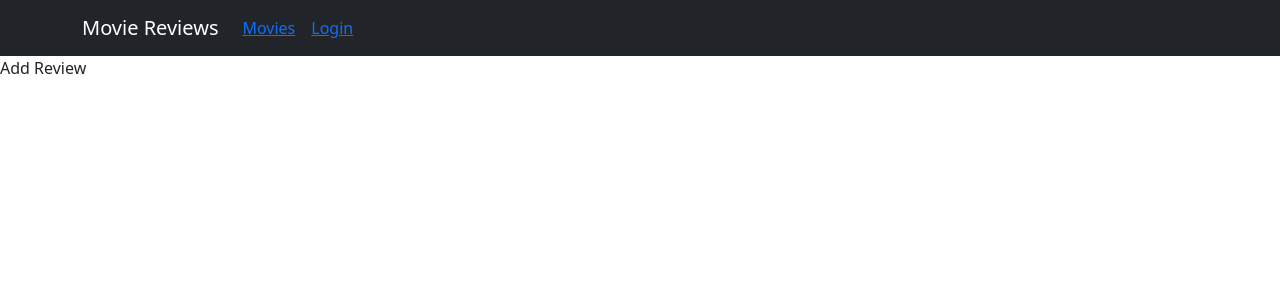
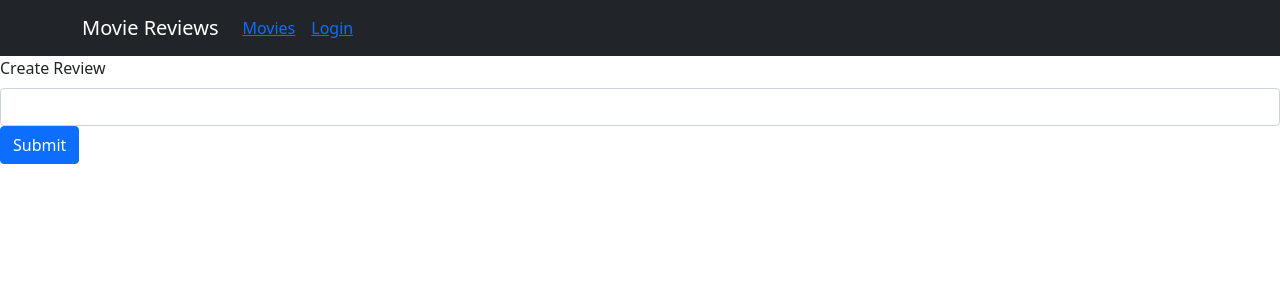
Before and after one commit to JDixon1995/JDixon1995-MovieReviewAppFrontEnd, a React (Create React App) app: page /movies/1/review in a window 1280 px wide. Shown: the top 300 px of the page. Built offline with nearby package versions, Linux system fonts and the light colour scheme.

Commit message:
wrote AddReview component.

```diff
--- a/src/components/add-review.js
+++ b/src/components/add-review.js
@@ -1,8 +1,61 @@
-import React from 'react';
+import React, { useState } from 'react'
+import MovieDataService from "../services/movies"
+import { Link } from 'react-router-dom'
+import Form from 'react-bootstrap/Form'
+import Button from 'react-bootstrap/Button'
 
-const AddReview = () => {
+const AddReview = (props) => {
+
+  let editing = false
+  let initialReviewState = ''
+
+  const [ review, setReview ] = useState(initialReviewState)
+  //keeps track if review is submitted
+  const [ submitted, setSubmitted ] = useState(false)
+
+  const onChangeReview = e => {
+    const review = e.target.value
+    setReview(review)
+  }
+
+  const saveReview = () => {
+    var data = {
+      review: review,
+      name: props.user.name,
+      user_id: props.user.id,
+      movie_id: props.match.params.id
+    }
+
+    MovieDataService.createReview(data)
+    .then(response => {
+      setSubmitted(true)
+    })
+    .catch(e => {
+      console.log(e)
+    })
+  }
+
   return <div>
-      Add Review
+      {submitted ? (
+        <div>
+          <h4>Review submitted successfully</h4>
+          <Link to={"/movies/"+props.match.params.id}>Back to Movie</Link>
+        </div>
+      ) : (
+        <Form>
+          <Form.Group>
+          <Form.Label>{editing ? "Edit" : "Create"} Review</Form.Label>
+          <Form.Control
+          type='text'
+          required
+          value={review}
+          onChange={onChangeReview}
+          >
+          </Form.Control>
+          </Form.Group>
+          <Button variant="primary" onClick={saveReview}>Submit</Button>
+        </Form>
+      )}
   </div>;
 };
 
--- a/src/components/login.js
+++ b/src/components/login.js
@@ -2,7 +2,7 @@ import React, { useState } from 'react'
 import Form from 'react-bootstrap/Form'
 import Button from 'react-bootstrap/Button'
 
-const Login = () => {
+const Login = (props) => {
 
   const [ name, setName ] = useState("")
   const [ id, setId ] = useState("")
```
